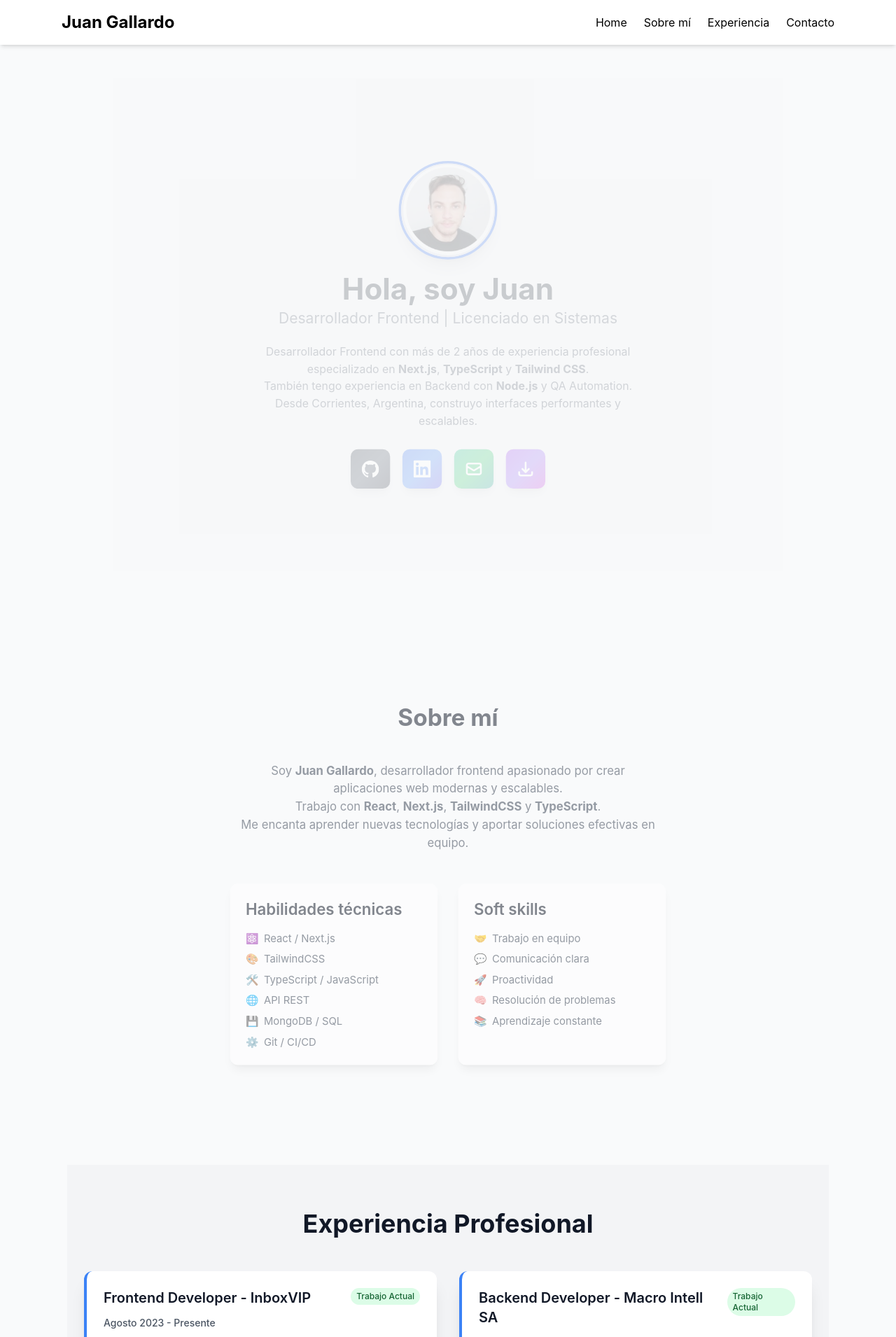
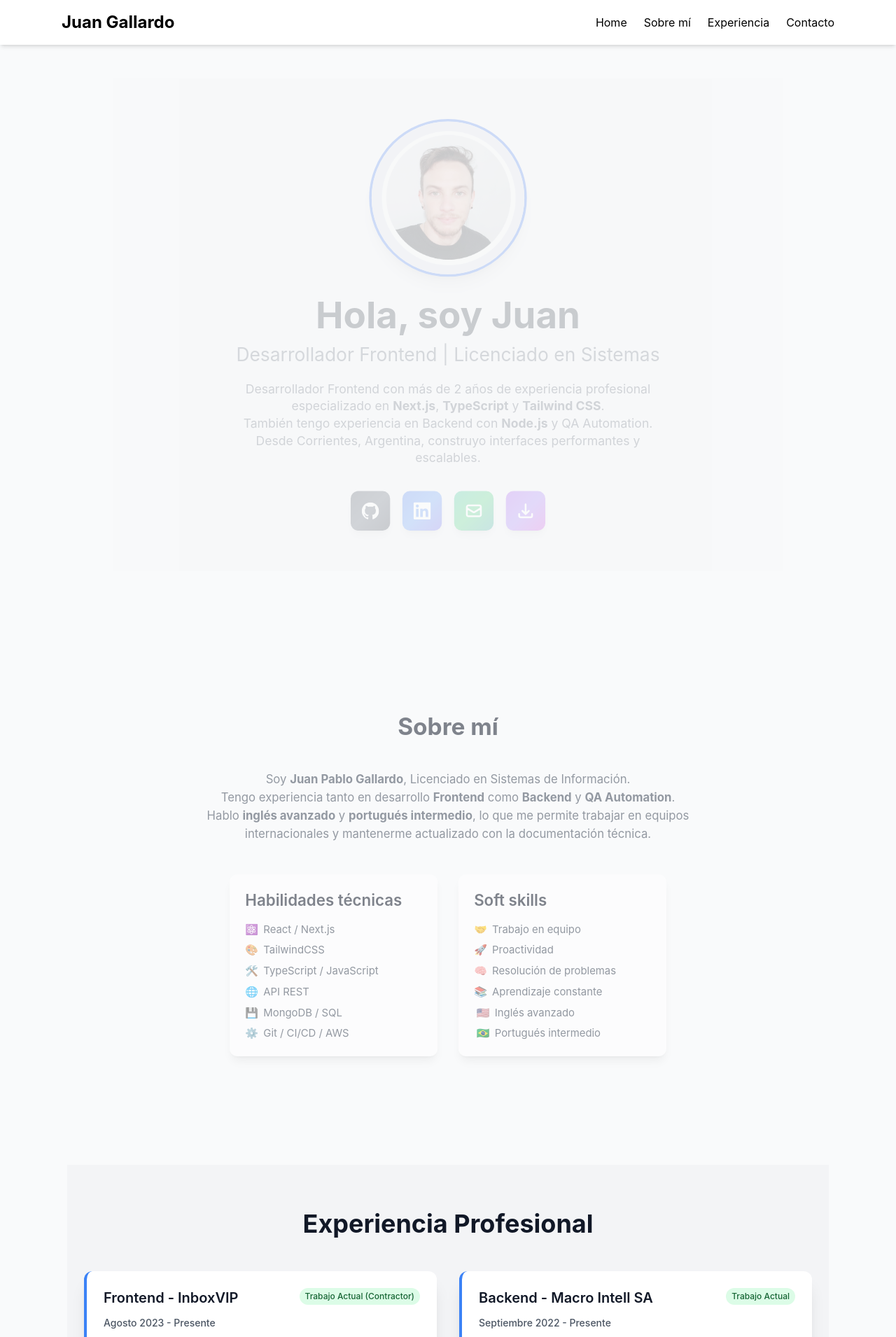
Before and after one commit to gallardojpsistemas/portfolio-cv, a Next.js app: page / in a window 1280 px wide. Shown: the top 1910 px of the page at 70% size. Built offline with nearby package versions, Linux system fonts and the light colour scheme.

Commit message:
refactor texts

```diff
--- a/src/components/About.tsx
+++ b/src/components/About.tsx
@@ -4,26 +4,26 @@ const About = () => {
       id="about"
       className="max-w-4xl mx-auto px-4 sm:px-6 text-gray-900 dark:text-gray-100 py-4 sm:py-8 md:py-12 lg:py-16"
     >
-      {/* Título responsive */}
+      {/* Título */}
       <h2 className="text-2xl sm:text-3xl md:text-4xl font-bold mb-8 sm:mb-12 text-center">
         Sobre mí
       </h2>
 
-      {/* Párrafo principal con mejor espaciado móvil */}
-      <p className="leading-relaxed text-sm sm:text-base lg:text-lg text-center max-w-2xl mx-auto mb-4 sm:mb-6 md:mb-8 lg:mb-12 text-gray-700 dark:text-gray-300 px-2">
-        Soy <b>Juan Gallardo</b>, desarrollador frontend apasionado por crear aplicaciones
-        web modernas y escalables.
+      {/* Párrafo principal */}
+      <p className="leading-relaxed text-sm sm:text-base lg:text-lg text-center max-w-3xl mx-auto mb-4 sm:mb-6 md:mb-8 lg:mb-12 text-gray-700 dark:text-gray-300 px-2">
+        Soy <b>Juan Pablo Gallardo</b>, Licenciado en Sistemas de Información.
         <br className="hidden sm:block" />
         <span className="sm:hidden"> </span>
-        Trabajo con <b>React</b>, <b>Next.js</b>, <b>TailwindCSS</b> y <b>TypeScript</b>.
+        Tengo experiencia tanto en desarrollo <b>Frontend</b> como <b>Backend</b> y <b>QA Automation</b>.
         <br className="hidden sm:block" />
         <span className="sm:hidden"> </span>
-        Me encanta aprender nuevas tecnologías y aportar soluciones efectivas en equipo.
+        Hablo <b>inglés avanzado</b> y <b>portugués intermedio</b>, lo que me permite
+        trabajar en equipos internacionales y mantenerme actualizado con la documentación técnica.
       </p>
 
-      {/* Grid responsive que se adapta mejor a móviles */}
+      {/* Grid responsive */}
       <div className="grid grid-cols-1 md:grid-cols-2 gap-4 sm:gap-6 md:gap-8 max-w-2xl mx-auto">
-        {/* Card de habilidades técnicas */}
+        {/* Card de Habilidades Técnicas */}
         <div className="bg-white dark:bg-gray-800 shadow-lg rounded-xl p-4 sm:p-6">
           <h3 className="text-lg sm:text-xl md:text-2xl font-semibold mb-3 sm:mb-4">
             Habilidades técnicas
@@ -51,12 +51,12 @@ const About = () => {
             </li>
             <li className="flex items-center">
               <span className="mr-2">⚙️</span>
-              Git / CI/CD
+              Git / CI/CD / AWS
             </li>
           </ul>
         </div>
 
-        {/* Card de soft skills */}
+        {/* Card de Soft Skills */}
         <div className="bg-white dark:bg-gray-800 shadow-lg rounded-xl p-4 sm:p-6">
           <h3 className="text-lg sm:text-xl md:text-2xl font-semibold mb-3 sm:mb-4">
             Soft skills
@@ -65,10 +65,6 @@ const About = () => {
             <li className="flex items-center">
               <span className="mr-2">🤝</span>
               Trabajo en equipo
-            </li>
-            <li className="flex items-center">
-              <span className="mr-2">💬</span>
-              Comunicación clara
             </li>
             <li className="flex items-center">
               <span className="mr-2">🚀</span>
@@ -82,6 +78,14 @@ const About = () => {
               <span className="mr-2">📚</span>
               Aprendizaje constante
             </li>
+            <li className="flex items-center">
+              <span className="ml-1 mr-2">🇺🇸</span>
+              Inglés avanzado
+            </li>
+            <li className="flex items-center">
+              <span className="ml-1 mr-2">🇧🇷</span>
+              Portugués intermedio
+            </li>
           </ul>
         </div>
       </div>
--- a/src/components/Contact.tsx
+++ b/src/components/Contact.tsx
@@ -4,17 +4,17 @@ const Contact = () => {
             id="contact"
             className="max-w-4xl mx-auto px-4 sm:px-6 py-6 sm:py-8 md:py-12 lg:py-16 text-center"
         >
-            {/* Título responsive */}
+            {/* Título */}
             <h2 className="text-2xl sm:text-3xl md:text-4xl font-bold mb-6 sm:mb-8">
                 Contacto
             </h2>
 
-            {/* Descripción con mejor espaciado */}
+            {/* Descripción */}
             <p className="text-sm sm:text-base text-gray-700 dark:text-gray-300 mb-6 sm:mb-8 px-4">
                 Si te interesa trabajar conmigo, no dudes en escribirme.
             </p>
 
-            {/* Formulario responsive */}
+            {/* Formulario */}
             <form className="flex flex-col gap-2 sm:gap-3 md:gap-4 max-w-xs sm:max-w-sm md:max-w-md mx-auto mb-4 sm:mb-6 md:mb-8 lg:mb-12">
                 <input
                     type="text"
--- a/src/components/Experience.tsx
+++ b/src/components/Experience.tsx
@@ -1,23 +1,23 @@
 const Experience = () => {
     const experiences = [
         {
-            title: "Frontend Developer - InboxVIP",
+            title: "Frontend - InboxVIP",
             period: "Agosto 2023 - Presente",
             description: "Desarrollo de nuevas interfaces y componentes reutilizables, corrección de bugs y optimización de vistas con integración de APIs RESTful.",
             tech: ["Next.js", "TypeScript", "Tailwind CSS", "SQL"],
-            type: "Trabajo Actual",
+            type: "Trabajo Actual (Contractor)",
             highlights: ["APIs RESTful", "Componentes reutilizables", "Optimización"]
         },
         {
-            title: "Backend Developer - Macro Intell SA",
+            title: "Backend - Macro Intell SA",
             period: "Septiembre 2022 - Presente",
             description: "Diseño e implementación de APIs escalables trabajando en arquitectura de microservicios con enfoque modular y metodologías ágiles.",
-            tech: ["Node.js", "TypeScript", "MongoDB", "Docker", "Express.js"],
+            tech: ["Nest.js", "MongoDB", "AWS", "Docker"],
             type: "Trabajo Actual",
             highlights: ["Microservicios", "APIs escalables", "Scrum"]
         },
         {
-            title: "QA Automation (Freelance)",
+            title: "QA Automation",
             period: "Enero 2022 - Agosto 2023",
             description: "Creación y automatización de casos de prueba funcionales, generación de reportes y procesos de integración continua (CI).",
             tech: ["Selenium", "Java", "Cucumber", "TestNG", "Maven", "Postman"],
@@ -37,6 +37,7 @@ const Experience = () => {
     const getTypeColor = (type: string) => {
         switch (type) {
             case "Trabajo Actual":
+            case "Trabajo Actual (Contractor)":
                 return "bg-green-100 text-green-800 dark:bg-green-900 dark:text-green-300";
             case "Freelance":
                 return "bg-blue-100 text-blue-800 dark:bg-blue-900 dark:text-blue-300";
@@ -48,11 +49,16 @@ const Experience = () => {
     };
 
     return (
-        <section id="experience" className="bg-gray-100 dark:bg-gray-900 py-4 sm:py-8 md:py-12 lg:py-16 px-4 sm:px-6">
+        <section
+            id="experience"
+            className="bg-gray-100 dark:bg-gray-900 py-4 sm:py-8 md:py-12 lg:py-16 px-4 sm:px-6"
+        >
+            {/* Título */}
             <div className="max-w-6xl mx-auto">
                 <h2 className="text-xl sm:text-2xl md:text-3xl lg:text-4xl font-bold mb-6 sm:mb-8 md:mb-10 lg:mb-12 text-center">
                     Experiencia Profesional
                 </h2>
+
                 <div className="grid grid-cols-1 lg:grid-cols-2 gap-4 sm:gap-6 md:gap-8">
                     {experiences.map((exp, i) => (
                         <div
--- a/src/components/Hero.tsx
+++ b/src/components/Hero.tsx
@@ -6,30 +6,37 @@ const Hero = () => {
             id="home"
             className="flex flex-col items-center justify-center min-h-screen bg-gray-100 dark:bg-gray-900 text-center px-4 sm:px-6 py-4 sm:py-6 md:py-0"
         >
-            <Image
-                src="/avatar.png"
-                alt="Foto de perfil de Juan Pablo Gallardo"
-                width={160}
-                height={160}
-                className="w-32 h-32 sm:w-32 sm:h-32 md:w-40 md:h-40 lg:w-40 lg:h-40 rounded-full shadow-xl border-2 sm:border-3 md:border-4 border-blue-600 mb-3 sm:mb-4 md:mb-6"
-            />
-            <h1 className="text-2xl sm:text-3xl md:text-4xl lg:text-5xl font-bold mb-1 sm:mb-2">
+            <div className="mb-4 sm:mb-6 md:mb-8">
+                <Image
+                    src="/avatar.png"
+                    alt="Foto de perfil de Juan Pablo Gallardo"
+                    width={280}
+                    height={280}
+                    className="w-40 h-40 sm:w-48 sm:h-48 md:w-56 md:h-56 lg:w-64 lg:h-64 rounded-full shadow-xl border-4 border-blue-600 object-cover"
+                    priority
+                />
+            </div>
+
+            <h1 className="text-3xl sm:text-4xl md:text-5xl lg:text-6xl font-bold mb-2 sm:mb-3 md:mb-4">
                 Hola, soy Juan
             </h1>
-            <h2 className="text-base sm:text-lg md:text-xl lg:text-2xl text-gray-600 dark:text-gray-400 mb-3 sm:mb-4 md:mb-6">
+
+            <h2 className="text-lg sm:text-xl md:text-2xl lg:text-3xl text-gray-600 dark:text-gray-400 mb-4 sm:mb-5 md:mb-6">
                 Desarrollador Frontend | Licenciado en Sistemas
             </h2>
-            <p className="text-xs sm:text-sm md:text-base lg:text-lg text-gray-700 dark:text-gray-300 max-w-sm sm:max-w-md md:max-w-lg lg:max-w-2xl mb-4 sm:mb-6 md:mb-8 leading-relaxed px-2">
+
+            <p className="text-sm sm:text-base md:text-lg lg:text-xl text-gray-700 dark:text-gray-300 max-w-xs sm:max-w-md md:max-w-lg lg:max-w-2xl mb-6 sm:mb-8 md:mb-10 leading-relaxed">
                 Desarrollador Frontend con más de 2 años de experiencia profesional especializado en{" "}
                 <b>Next.js</b>, <b>TypeScript</b> y <b>Tailwind CSS</b>.
                 <br className="hidden sm:block" />
-                <span className="sm:hidden"> </span>
                 También tengo experiencia en Backend con <b>Node.js</b> y QA Automation.
                 <br className="hidden sm:block" />
-                <span className="sm:hidden"> </span>
                 Desde Corrientes, Argentina, construyo interfaces performantes y escalables.
             </p>
+
+            {/* Enlaces sociales */}
             <div className="flex flex-wrap gap-3 sm:gap-4 md:gap-5 justify-center items-center">
+                {/* GitHub */}
                 <a
                     href="https://github.com/gallardojpsistemas"
                     target="_blank"
@@ -43,6 +50,7 @@ const Hero = () => {
                     </svg>
                 </a>
 
+                {/* LinkedIn */}
                 <a
                     href="https://linkedin.com/in/gallardo-juan-pablo"
                     target="_blank"
@@ -56,6 +64,7 @@ const Hero = () => {
                     </svg>
                 </a>
 
+                {/* Email */}
                 <a
                     href="mailto:gallardojpsistemas@gmail.com"
                     className="group relative flex items-center justify-center w-12 h-12 sm:w-14 sm:h-14 md:w-16 md:h-16 bg-gradient-to-br from-emerald-500 via-green-500 to-teal-600 text-white rounded-xl shadow-lg hover:shadow-2xl hover:shadow-green-500/25 hover:scale-110 transition-all duration-300 overflow-hidden"
@@ -67,6 +76,7 @@ const Hero = () => {
                     </svg>
                 </a>
 
+                {/* CV */}
                 <a
                     href="https://drive.google.com/file/d/1_iqMqu7Xu3uO0RVtpqNejxob02CvLd5O/view?usp=sharing"
                     target="_blank"
```
Also changed, not shown: public/avatar.png.
